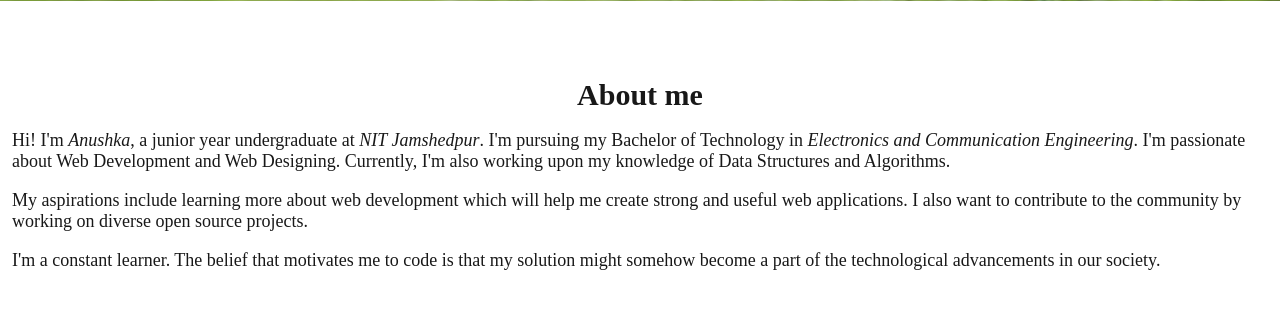
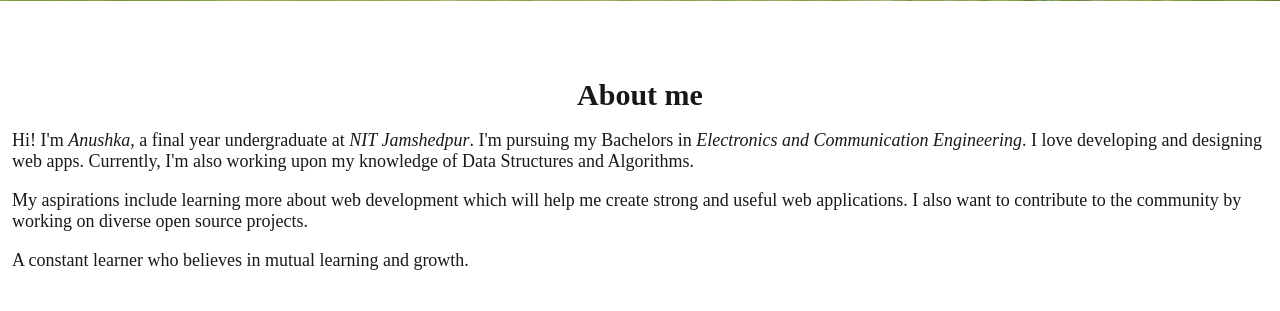
Before and after one commit to anushkadubey/My-Portfolio-Website, a React (Create React App) app: page / in a window 1280 px wide. Shown: the part 868-1179 px from the top of the page. Built offline with nearby package versions, Linux system fonts and the light colour scheme; a web font is replaced by a local one.

Commit message:
about index.js updated

```diff
--- a/src/Components/Body/About/index.js
+++ b/src/Components/Body/About/index.js
@@ -6,10 +6,10 @@ function About() {
         <div className="about">
             <label className="sectionTitle">About me</label>
             <div className="aboutInfo">
-            <p>Hi! I'm <span className="impName">Anushka</span>, a junior year undergraduate at <span className="impName">NIT Jamshedpur</span>. I'm pursuing my Bachelor of Technology in <span className="impName">Electronics and Communication Engineering</span>.
-                I'm passionate about Web Development and Web Designing. Currently, I'm also working upon my knowledge of Data Structures and Algorithms.</p>
+            <p>Hi! I'm <span className="impName">Anushka</span>, a final year undergraduate at <span className="impName">NIT Jamshedpur</span>. I'm pursuing my Bachelors in <span className="impName">Electronics and Communication Engineering</span>.
+                I love developing and designing web apps. Currently, I'm also working upon my knowledge of Data Structures and Algorithms.</p>
             <p>My aspirations include learning more about web development which will help me create strong and useful web applications. I also want to contribute to the community by working on diverse open source projects.</p>
-            <p>I'm a constant learner. The belief that motivates me to code is that my solution might somehow become a part of the technological advancements in our society.</p>
+            <p>A constant learner who believes in mutual learning and growth.</p>
             </div>
             <div className="aboutPicture">
                 <img src={require("../../../Assets/Codinganime.png")} alt="" className="aboutPictureLogo" />
```
